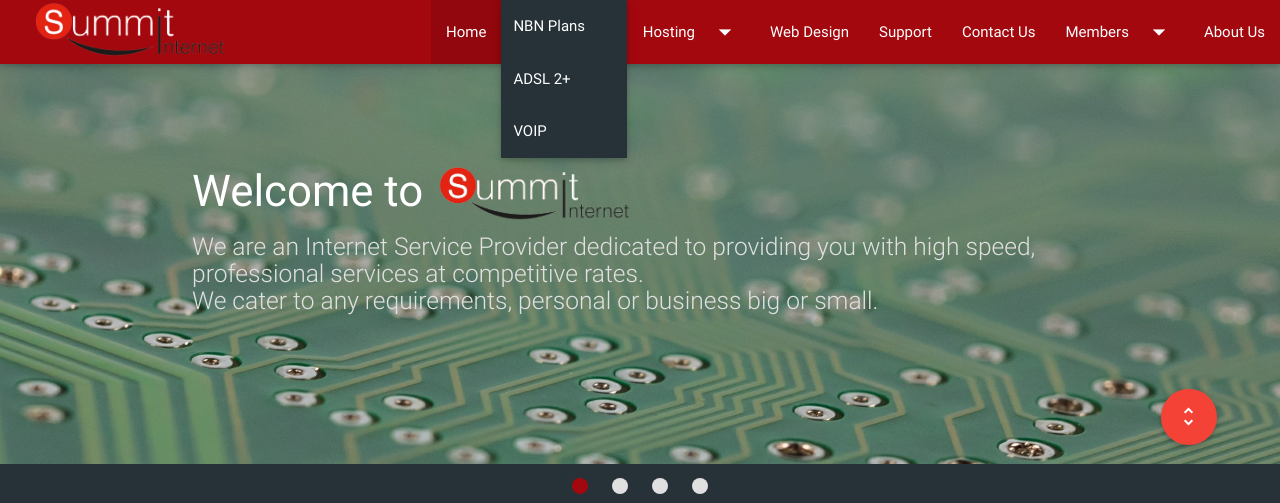
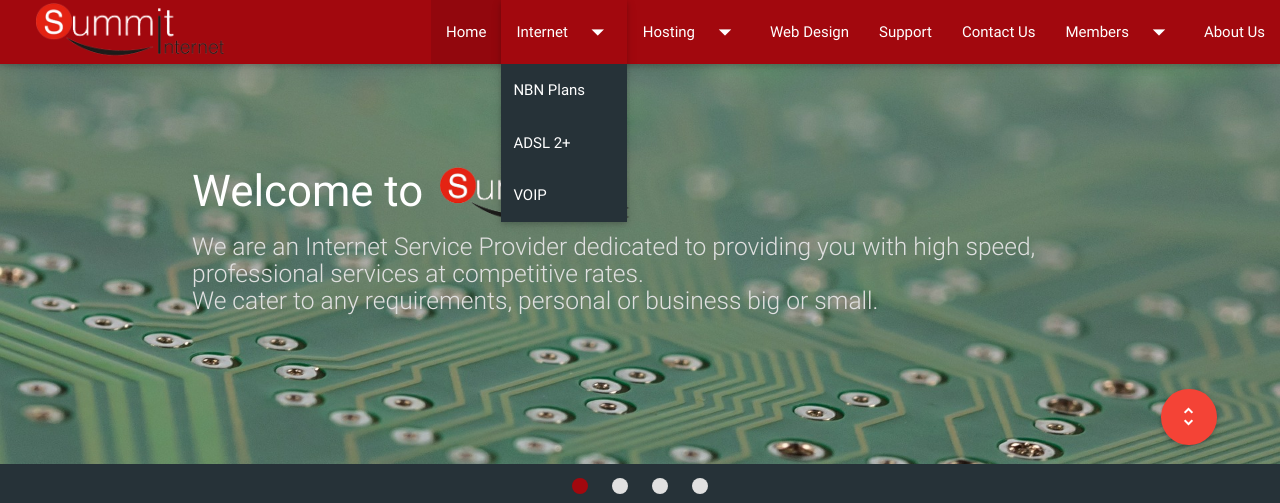
Before and after one commit to raicovx/Summit-Internet-NEW, a PHP site: page / in a window 1280 px wide, after a click on "Internet". Shown: the top 503 px of the page. Run offline with PHP 8.4, Linux system fonts and the light colour scheme; some libraries are stand-ins or nearby versions.

Commit message:
recent update

```diff
--- a/JS/main.js
+++ b/JS/main.js
@@ -10,7 +10,7 @@ $(document).ready(function(){
      $(".button-collapse").sideNav();
     $('ul.tabs').tabs();
      $('.slider').slider({full_width: true});
-
+        $('.parallax').parallax();
     $('.fullScreen').on('click', function(){
         if(isFullScreen){
             $('.welcomeArea').css("marginTop", "");
--- a/SCSS/_variables.scss
+++ b/SCSS/_variables.scss
@@ -4,7 +4,7 @@ $primary-color-darken-1: darken($primary-color, 5%);
  $contrasting-color:#263238 !important;
  $link-color: color($primary-color, "darken-1") !default;
 /*----- Drop Downs ------*/
-$dropdown-content-background:#263238;
+$dropdown-content-background:rgba(255,255,255,0);
 $active-dropdown-content-background:#37474f;
 $dropdown-font-size:1rem;
 $dropdown-content-padding: 1rem 0.8rem;
--- a/content-aboutUs-section.php
+++ b/content-aboutUs-section.php
@@ -1,6 +1,9 @@
 <div class="row">
 	<div class="card col s12 m12 l12">
-		<h3 id="aboutUs" class="scrollspy">About Us</h3>
+        <div class="parallax-container">
+      <div class="parallax"><img src="images/AdobeStock_81878656_WM.jpg"></div>
+    </div>
+	<!--	<h3 id="aboutUs" class="scrollspy">About Us</h3>
 		<div class="card businessCard blue-grey darken-1 col s12 m12 l12">
 		<div class="card-content white-text">
 			<img class="circle responsive-img" src="Images/billimage.jpg" style="width:100px; height:auto;">
@@ -18,7 +21,7 @@
 			</div>
 
 
-	</div><div class="col m3 l3">&nbsp;</div>
+	</div>--><div class="col m3 l3">&nbsp;</div>
 		<div class="col s12 m12 l12">
 <p><b>Q:</b> Have you always been involved in the IT (Information Technology) business?<br>
 No, I've been in IT since 1985 but prior to than I spent 10 years in the landscaping industry. Prior to that I was enlisted in the Australian Navy and during that time received an Admiral's commendation for Seamanship for assisting the floundering vessel MV Holien off Newcastle harbour.</p>
--- /dev/null
+++ b/members-voipUsage.php
@@ -0,0 +1,4 @@
+<h3>VoIP Usage</h3>
+Call Bill if you have any questions.  Please be careful in this area once logged in as you can adjust how your phone operates.<br>
+May not work correctly in Internet Explorer. Please use Chrome or Firefox.
+<iframe id="Check_usage" src="https://web.faktortel.com.au/client/login.php" name="Check_usage" width="850" height="3000" frameborder="0" marginwidth="5" marginheight="1" scrolling="auto" align="top"></iframe>
--- a/navigation-dropdown-hosting.php
+++ b/navigation-dropdown-hosting.php
@@ -1,6 +1,7 @@
 <ul id="dropdown2" class="dropdown-content">
-                 <li><a href="#hostingSection">Web Hosting</a></li>
-                 <li><a href="#hostingSection">E-Mail</a></li>
-                 <li><a href="#hostingSection">Domain Names</a></li>
-                 <li><a href="#hostingSection">Spam Filtering</a></li>
+    <li style="height:64px; background:rgba(255,255,255,0);">&nbsp;</li>
+                 <li><a style="background:#263238;" href="#hostingSection">Web Hosting</a></li>
+                 <li><a style="background:#263238;" href="#hostingSection">E-Mail</a></li>
+                 <li><a style="background:#263238;" href="#hostingSection">Domain Names</a></li>
+                 <li><a style="background:#263238;" href="#hostingSection">Spam Filtering</a></li>
             </ul>
--- a/navigation-dropdown-internet.php
+++ b/navigation-dropdown-internet.php
@@ -1,5 +1,6 @@
 <ul id="dropdown1" class="dropdown-content">
-    <li><a href="#intSection">NBN Plans</a></li>
-    <li><a href="#intSection">ADSL 2+</a></li>
-    <li><a href="#intSection">VOIP</a></li>
+    <li style="height:64px; background:rgba(255,255,255,0);">&nbsp;</li>
+    <li><a style="background:#263238;" href="#intSection">NBN Plans</a></li>
+    <li><a style="background:#263238;" href="#intSection">ADSL 2+</a></li>
+    <li><a style="background:#263238;" href="#intSection">VOIP</a></li>
 </ul>
--- a/navigation-dropdown-members.php
+++ b/navigation-dropdown-members.php
@@ -1,4 +1,5 @@
 <ul id="dropdown3" class="dropdown-content">
-                 <li><a href="http://mymail.summit.net.au/">Web Mail</a></li>
-                 <li><a href="#voipUsage">VOIP Usage</a></li>
+    <li style="height:64px; background:rgba(255,255,255,0);">&nbsp;</li>
+                 <li><a style="background:#263238;" href="http://mymail.summit.net.au/">Web Mail</a></li>
+                 <li><a style="background:#263238;" href="#voipUsage">VOIP Usage</a></li>
             </ul>
```
Also changed, not shown: CSS/main.css, Images/AdobeStock_81878656_WM.jpg (added), 2 other files.
